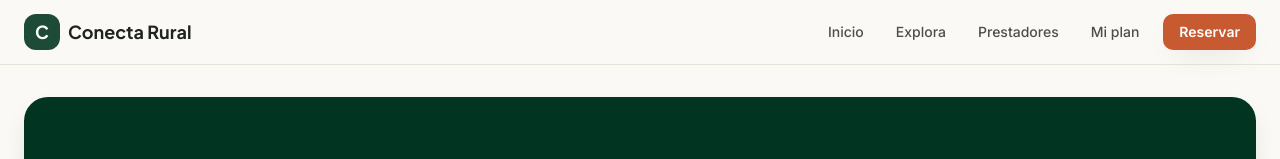
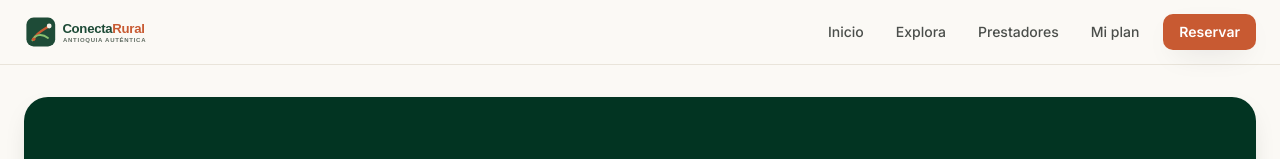
Before and after one commit to Santiago1809/conecta-rural, a Next.js app: page / in a window 1280 px wide. Shown: the top 159 px of the page. Built offline with nearby package versions, Linux system fonts and the light colour scheme.

Commit message:
feat: usar logo oficial de Stitch en header y favicon

```diff
--- a/components/Header.tsx
+++ b/components/Header.tsx
@@ -1,3 +1,4 @@
+import Image from "next/image";
 import Link from "next/link";
 
 // Top navigation with brand mark and section links.
@@ -11,16 +12,15 @@
   return (
     <header className="sticky top-0 z-50 border-b border-inputborder/60 bg-canvas/95 backdrop-blur">
       <div className="mx-auto flex h-16 w-full max-w-7xl items-center justify-between px-4 sm:px-6">
-        <Link href="/" className="flex items-center gap-2">
-          <span
-            aria-hidden
-            className="flex h-9 w-9 items-center justify-center rounded-xl bg-bosque font-headline text-lg font-bold text-white"
-          >
-            C
-          </span>
-          <span className="font-headline text-lg font-bold text-ink">
-            Conecta Rural
-          </span>
+        <Link href="/" className="flex items-center gap-2" aria-label="Conecta Rural · inicio">
+          <Image
+            src="/logo.svg"
+            alt="Conecta Rural · Antioquia auténtica"
+            width={190}
+            height={48}
+            priority
+            className="h-9 w-auto"
+          />
         </Link>
         <nav aria-label="Principal" className="flex items-center gap-1 sm:gap-2">
           {links.map((l) => (
```
Also changed, not shown: app/icon.svg (added), public/logo.svg (added).
